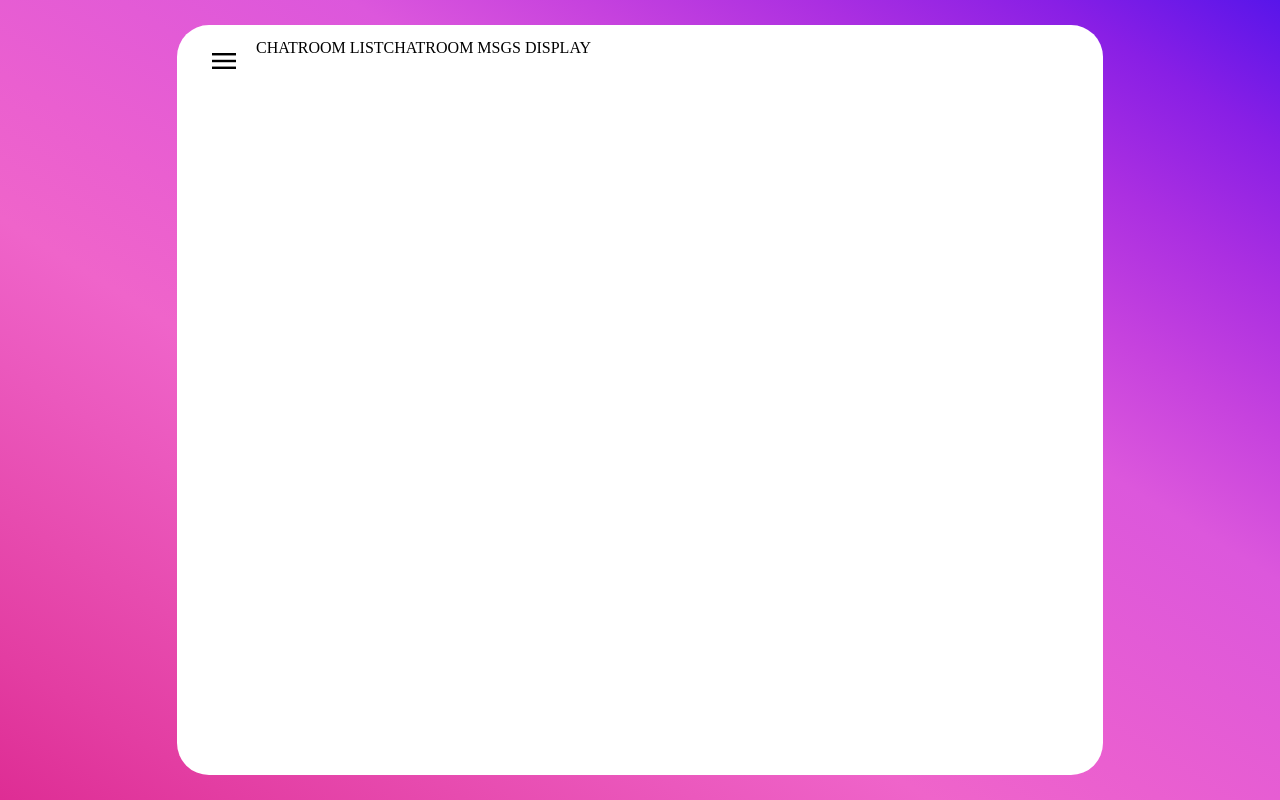
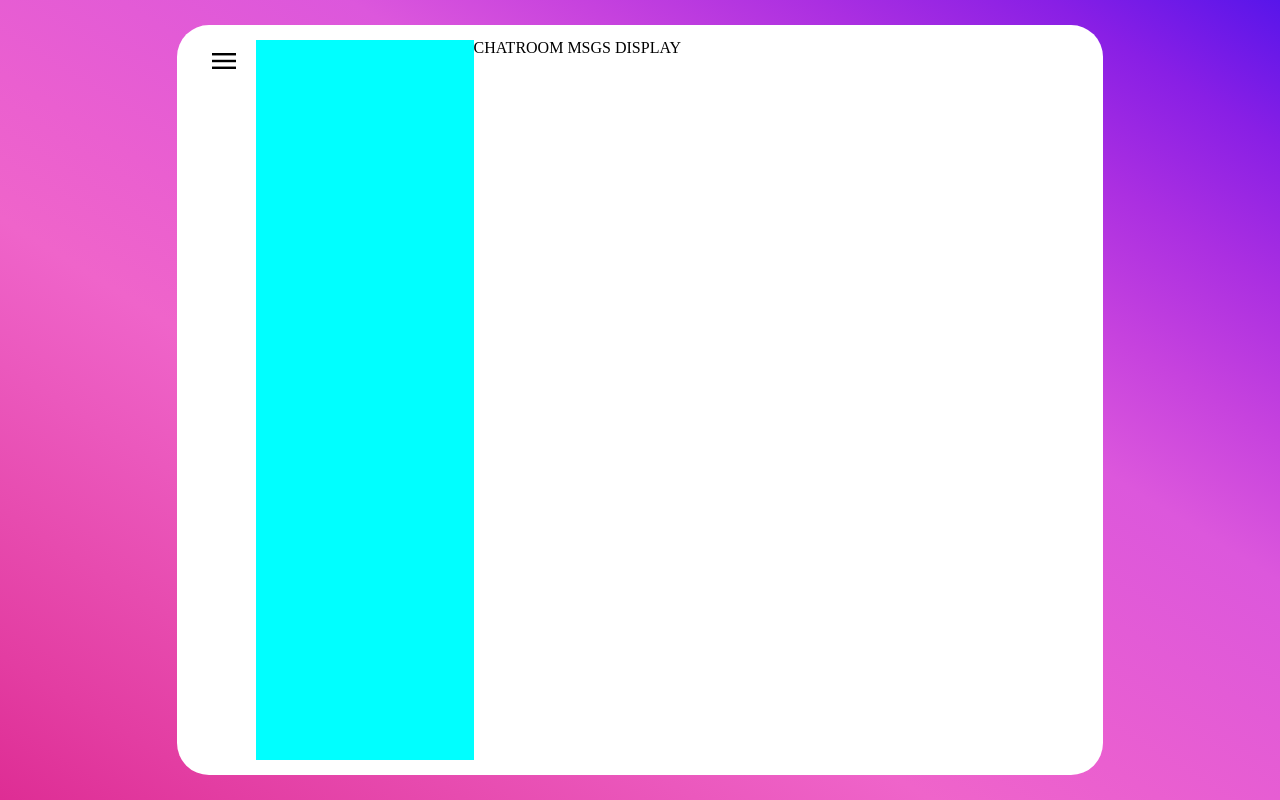
Before and after one commit to moralesdoris880/yaite, a React (Create React App) app in the folder client/: page / in a window 1280 px wide. Built offline with nearby package versions, Linux system fonts and the light colour scheme.

Commit message:
chatlist component and css added

```diff
--- /dev/null
+++ b/client/src/components/Chatlist.js
@@ -0,0 +1,11 @@
+import '../css/Chatlist.css';
+
+function Chatlist(){
+    return(
+        <div id="Chatlist">
+
+        </div>
+    );
+}
+
+export default Chatlist;
--- /dev/null
+++ b/client/src/css/Chatlist.css
@@ -0,0 +1,4 @@
+#Chatlist{
+    background-color: aqua;
+    width: 17vw;
+}
--- a/client/src/pages/Home.js
+++ b/client/src/pages/Home.js
@@ -1,11 +1,12 @@
 import Navbar from "../components/Navbar";
 import '../css/Home.css';
+import Chatlist from "../components/Chatlist";
 
 function Home(){
     return(
         <div id="Home">
             <Navbar/>
-            <div>CHATROOM LIST</div>
+            <Chatlist/>
             <div>CHATROOM MSGS DISPLAY</div>
         </div>
     );
```
